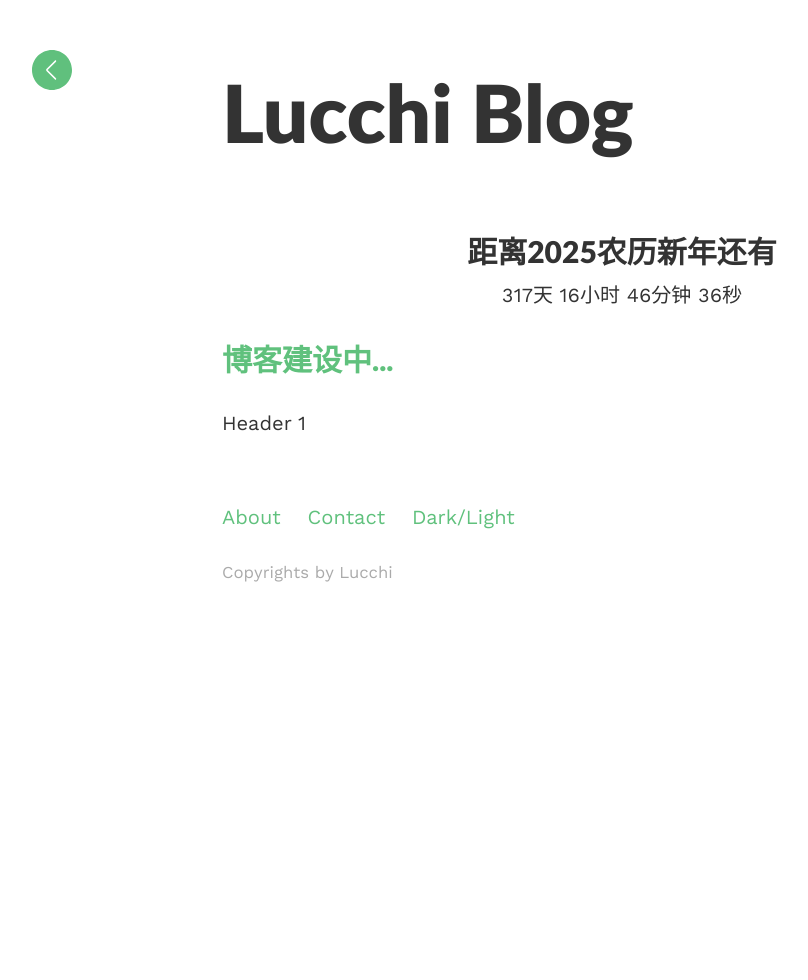
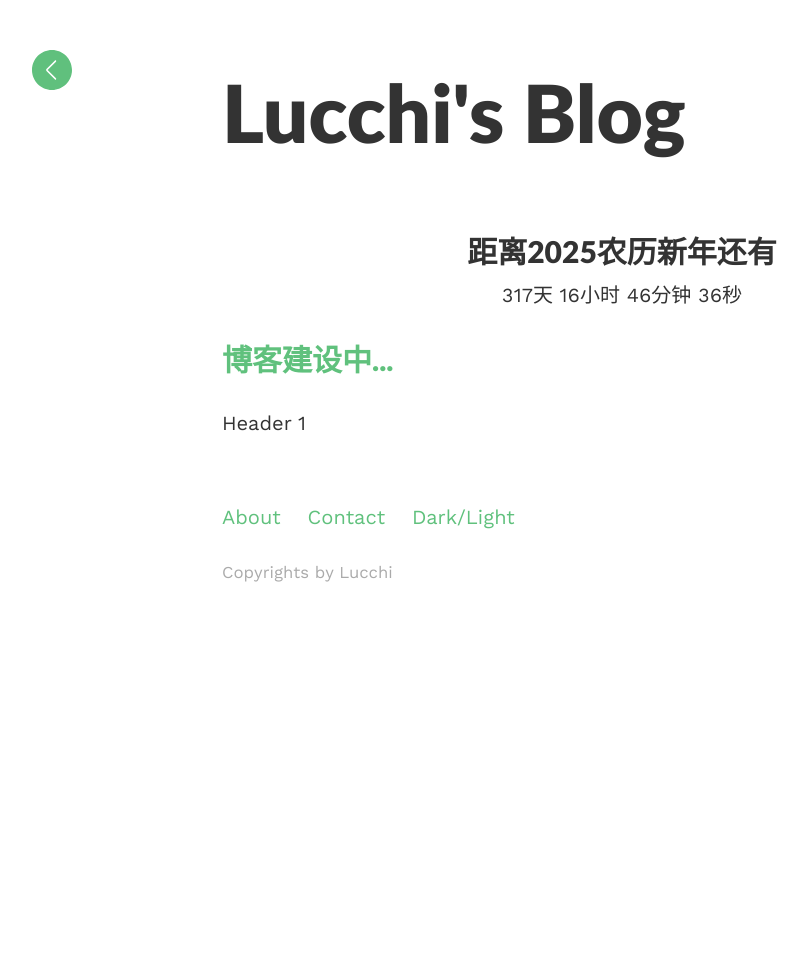
Before and after one commit to KEAIYOUAIXIAO/KEAIYOUAIXIAO.github.io, a Jekyll site: the page built from index.html, in a window 1280 px wide. Shown: the whole page, without its empty margins (18-826 px from the left). Built offline with Jekyll 4.4.1, drawn with Linux system fonts in a browser that asks for light colours; the list of posts is cut into pages by our own code.

```diff
--- a/_config.yml
+++ b/_config.yml
@@ -1,6 +1,6 @@
 ### your site title here
 
-title: Lucchi blog
+title: Lucchi's blog
 # disabled because we are using a custom domain
 #baseurl: /hagura # name of the repository
 email: your@email.com
```
